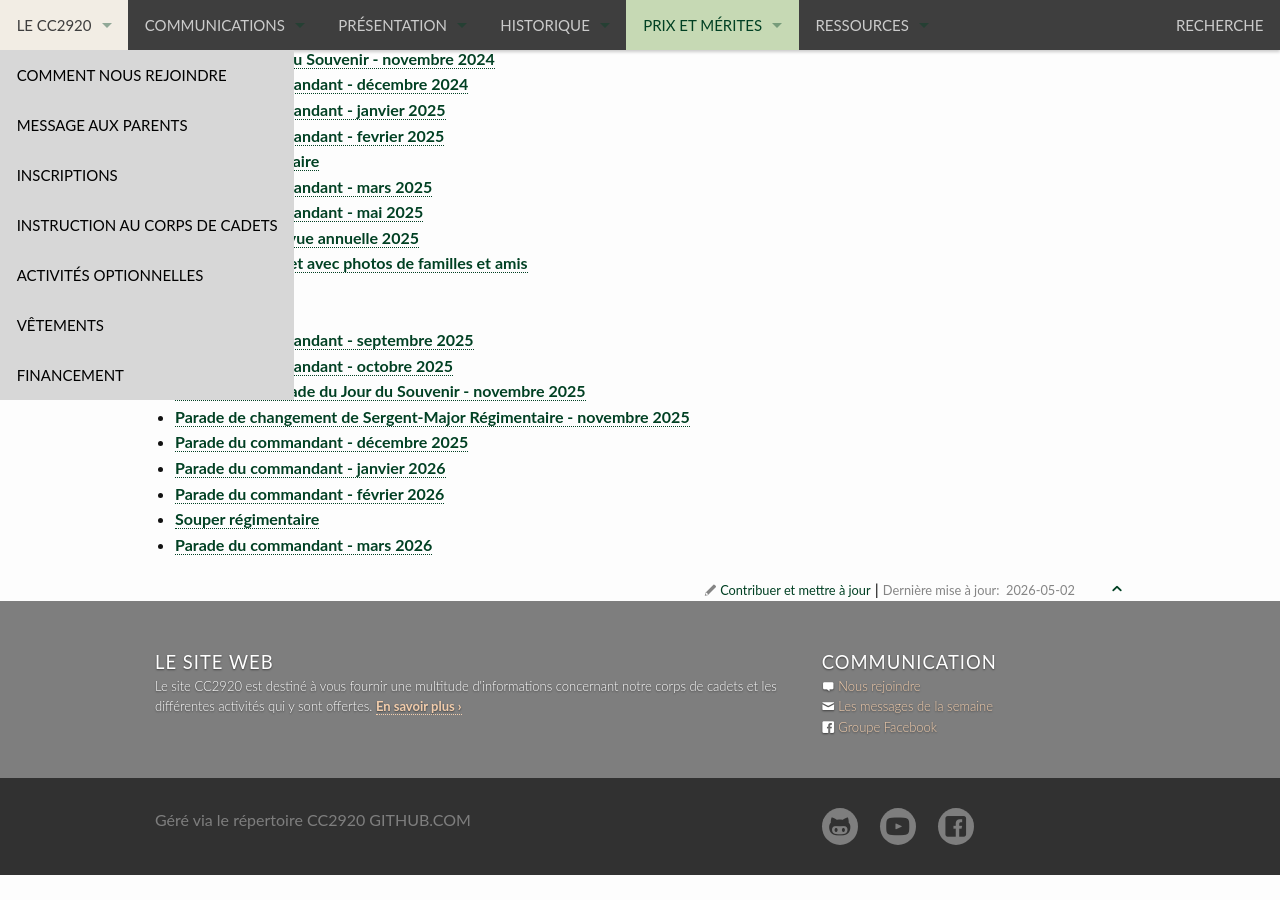
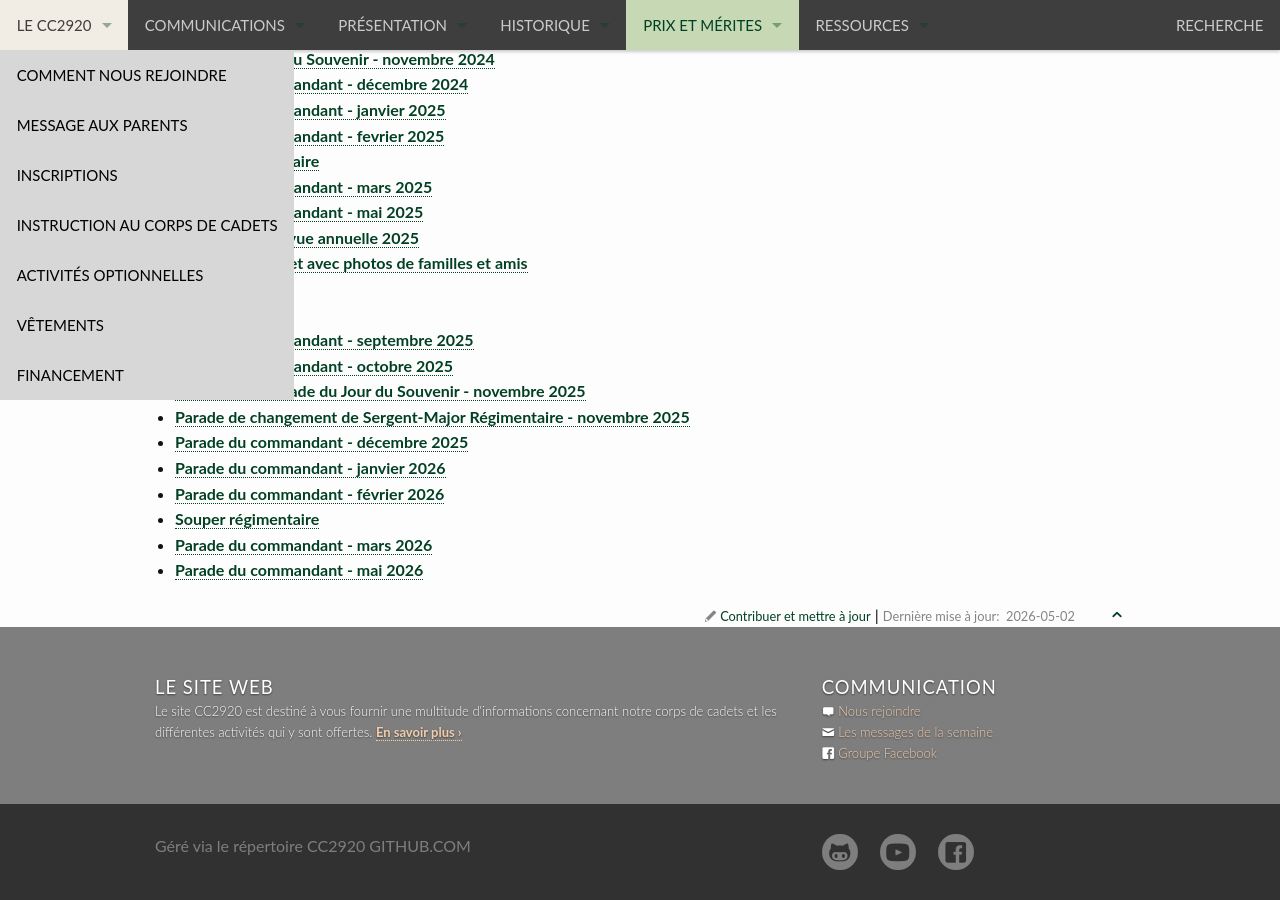
Before and after one commit to CC2920/web, a Jekyll site: the page built from _prix/photos.md, in a window 1280 px wide and 900 px high, scrolled down 5260 px. Built offline with Jekyll 4.4.1, drawn with Linux system fonts in a browser that asks for light colours; before the commit the page ends 6135 px from its top, so only the background shows below that.

Commit message:
Add May 2026 parade photo link

```diff
--- a/_prix/photos.md
+++ b/_prix/photos.md
@@ -204,3 +204,4 @@ title: "Galerie de photos"
 * [Parade du commandant - février 2026](https://photos.app.goo.gl/QckncFGrGYeL3PDD6)
 * [Souper régimentaire](https://photos.app.goo.gl/5F5sxBgVrbM2tZSe7)
 * [Parade du commandant - mars 2026](https://photos.app.goo.gl/th8ySTeEE1w4DDR86)
+* [Parade du commandant - mai 2026](https://photos.app.goo.gl/tudfHBHKMTRD9Tav7)
```
